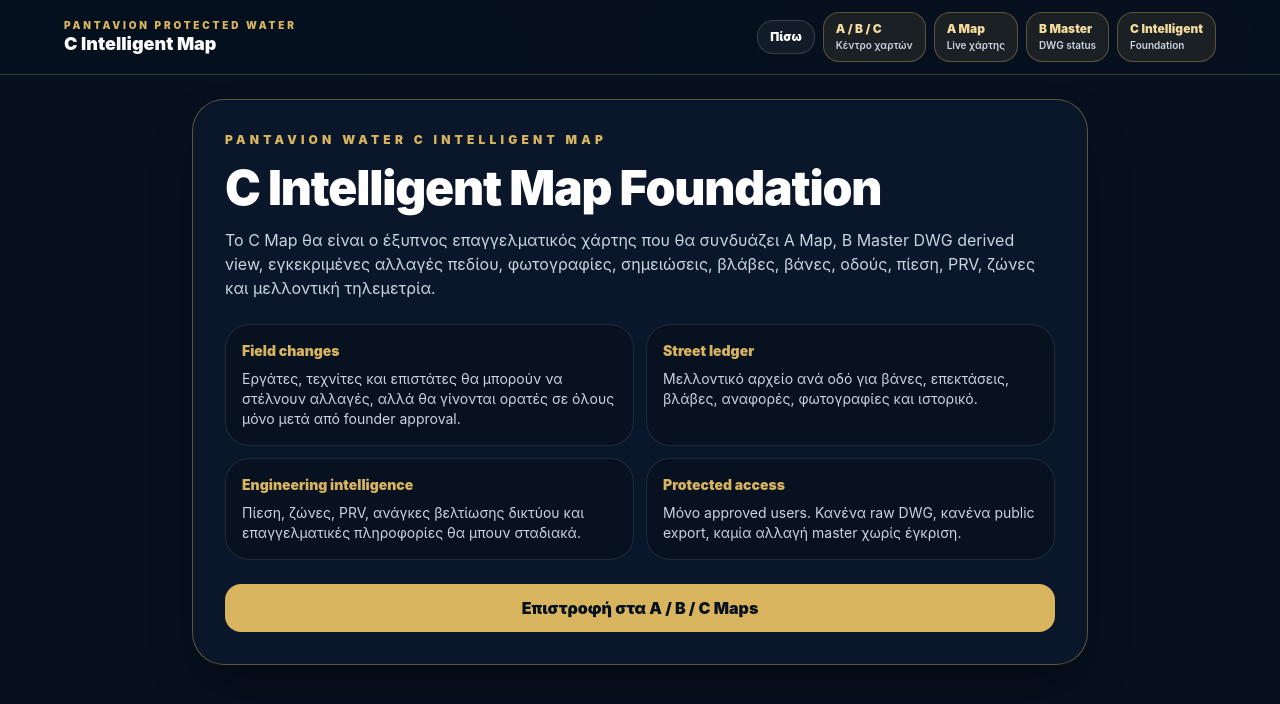
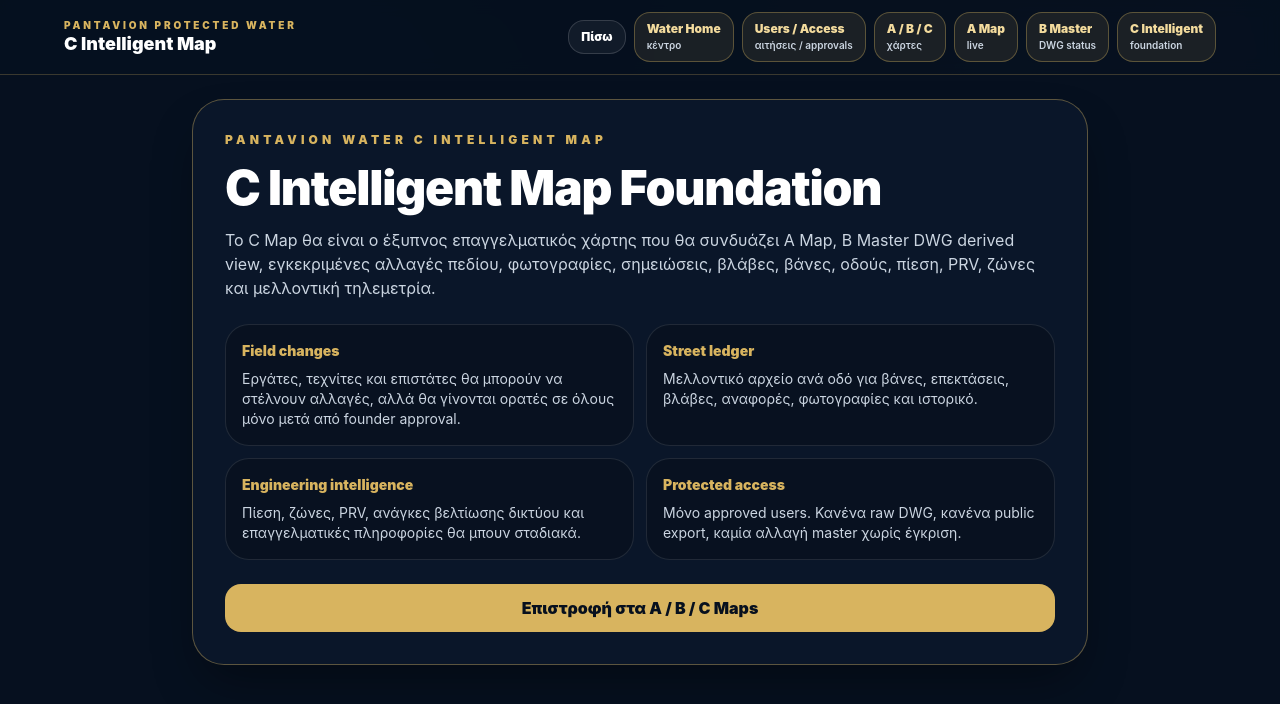
Before and after one commit to pandaconnect1/pantavion-planet, a Next.js app: page /professional/infrastructure/water/c in a window 1280 px wide. Shown: the top 704 px of the page. Built offline with nearby package versions, Linux system fonts and the light colour scheme; no server answers.

Commit message:
fix(water): restore users access page and map control center

```diff
--- /dev/null
+++ b/app/professional/infrastructure/water/access/page.tsx
@@ -0,0 +1,17 @@
+import WaterMapNavigation from "../water-map-navigation";
+import WaterEntryClient from "../water-entry-client";
+
+export const metadata = {
+  title: "Pantavion Water Users Access",
+  description:
+    "Protected access requests and approved users flow for Pantavion Water.",
+};
+
+export default function WaterUsersAccessPage() {
+  return (
+    <>
+      <WaterMapNavigation title="Users / Access" />
+      <WaterEntryClient />
+    </>
+  );
+}
--- a/app/professional/infrastructure/water/page.tsx
+++ b/app/professional/infrastructure/water/page.tsx
@@ -1,11 +1,109 @@
-import { redirect } from "next/navigation";
+import WaterMapNavigation from "./water-map-navigation";
 
 export const metadata = {
-  title: "Pantavion Water Maps",
+  title: "Pantavion Water Control Center",
   description:
-    "Clean protected entry for Pantavion Water A Map, B Master and C Intelligent Map.",
+    "Protected Pantavion Water entry for access requests, approved users, A Map, B Master and C Intelligent Map.",
 };
 
-export default function WaterRootPage() {
-  redirect("/professional/infrastructure/water/maps");
+const cards = [
+  {
+    title: "Users / Access",
+    label: "APPROVALS",
+    description:
+      "Αιτήσεις πρόσβασης, approved users, founder/admin έλεγχος, approve/delete/revoke flow.",
+    href: "/professional/infrastructure/water/access",
+    action: "Άνοιγμα Users / Access",
+  },
+  {
+    title: "A / B / C Maps",
+    label: "MAP CENTER",
+    description:
+      "Καθαρό κέντρο για A live map, B Master DWG status και C Intelligent foundation.",
+    href: "/professional/infrastructure/water/maps",
+    action: "Άνοιγμα A / B / C",
+  },
+  {
+    title: "A Map",
+    label: "LIVE",
+    description:
+      "Ο σημερινός live χάρτης ύδρευσης για approved users. Δεν αλλάζει.",
+    href: "/professional/infrastructure/water/live",
+    action: "Άνοιγμα A Map",
+  },
+  {
+    title: "B Master",
+    label: "DWG STATUS",
+    description:
+      "Έλεγχος ότι το αυθεντικό DWG υπάρχει private, με manifest/chunks και raw download blocked.",
+    href: "/professional/infrastructure/water/master",
+    action: "Έλεγχος B Master",
+  },
+  {
+    title: "C Intelligent",
+    label: "FOUNDATION",
+    description:
+      "Το επόμενο επίπεδο για αλλαγές, βάνες, βλάβες, φωτογραφίες, οδούς, πίεση, PRV και τηλεμετρία.",
+    href: "/professional/infrastructure/water/c",
+    action: "Προβολή C",
+  },
+];
+
+export default function WaterControlCenterPage() {
+  return (
+    <>
+      <WaterMapNavigation title="Water Control Center" />
+
+      <main className="min-h-screen bg-[#06101f] px-4 py-6 text-white">
+        <section className="mx-auto max-w-6xl rounded-[2rem] border border-[#d8b45f]/40 bg-[#0a1629] p-5 shadow-2xl shadow-black/40 md:p-8">
+          <p className="text-xs font-black uppercase tracking-[0.35em] text-[#d8b45f]">
+            Pantavion Protected Water Access
+          </p>
+
+          <h1 className="mt-4 text-3xl font-black tracking-tight md:text-5xl">
+            Water Control Center
+          </h1>
+
+          <p className="mt-4 max-w-3xl text-sm leading-7 text-slate-300 md:text-base">
+            Καθαρή αρχική σελίδα για τη διαχείριση ύδρευσης. Από εδώ μπαίνεις
+            σε users/access approvals, A Map, B Master DWG status και C
+            Intelligent foundation. Τα δεδομένα χρηστών και οι εγκρίσεις δεν
+            αλλάζουν από αυτή τη σελίδα.
+          </p>
+
+          <div className="mt-7 grid gap-4 md:grid-cols-2 lg:grid-cols-3">
+            {cards.map((card) => (
+              <article
+                key={card.href}
+                className="rounded-3xl border border-white/10 bg-black/20 p-5"
+              >
+                <p className="text-xs font-black uppercase tracking-[0.25em] text-[#d8b45f]">
+                  {card.label}
+                </p>
+
+                <h2 className="mt-3 text-2xl font-black">{card.title}</h2>
+
+                <p className="mt-4 min-h-[96px] text-sm leading-7 text-slate-300">
+                  {card.description}
+                </p>
+
+                <a
+                  href={card.href}
+                  className="mt-5 block rounded-2xl border border-[#d8b45f]/50 bg-[#d8b45f] px-4 py-3 text-center text-sm font-black text-[#07101e] transition hover:bg-[#f0cf78]"
+                >
+                  {card.action}
+                </a>
+              </article>
+            ))}
+          </div>
+
+          <div className="mt-7 rounded-3xl border border-amber-400/20 bg-amber-400/10 p-4 text-sm leading-7 text-amber-100">
+            Σημείωση: B και C δεν είναι ακόμα πλήρεις χάρτες γραμμών στο κινητό.
+            B είναι private DWG master status. C είναι foundation. Το επόμενο
+            πραγματικό βήμα είναι B derived protected view.
+          </div>
+        </section>
+      </main>
+    </>
+  );
 }
--- a/app/professional/infrastructure/water/water-map-navigation.tsx
+++ b/app/professional/infrastructure/water/water-map-navigation.tsx
@@ -4,14 +4,24 @@ import { useRouter } from "next/navigation";
 
 const links = [
   {
+    href: "/professional/infrastructure/water",
+    label: "Water Home",
+    description: "κέντρο",
+  },
+  {
+    href: "/professional/infrastructure/water/access",
+    label: "Users / Access",
+    description: "αιτήσεις / approvals",
+  },
+  {
     href: "/professional/infrastructure/water/maps",
     label: "A / B / C",
-    description: "Κέντρο χαρτών",
+    description: "χάρτες",
   },
   {
     href: "/professional/infrastructure/water/live",
     label: "A Map",
-    description: "Live χάρτης",
+    description: "live",
   },
   {
     href: "/professional/infrastructure/water/master",
@@ -21,7 +31,7 @@ const links = [
   {
     href: "/professional/infrastructure/water/c",
     label: "C Intelligent",
-    description: "Foundation",
+    description: "foundation",
   },
 ];
 
```
